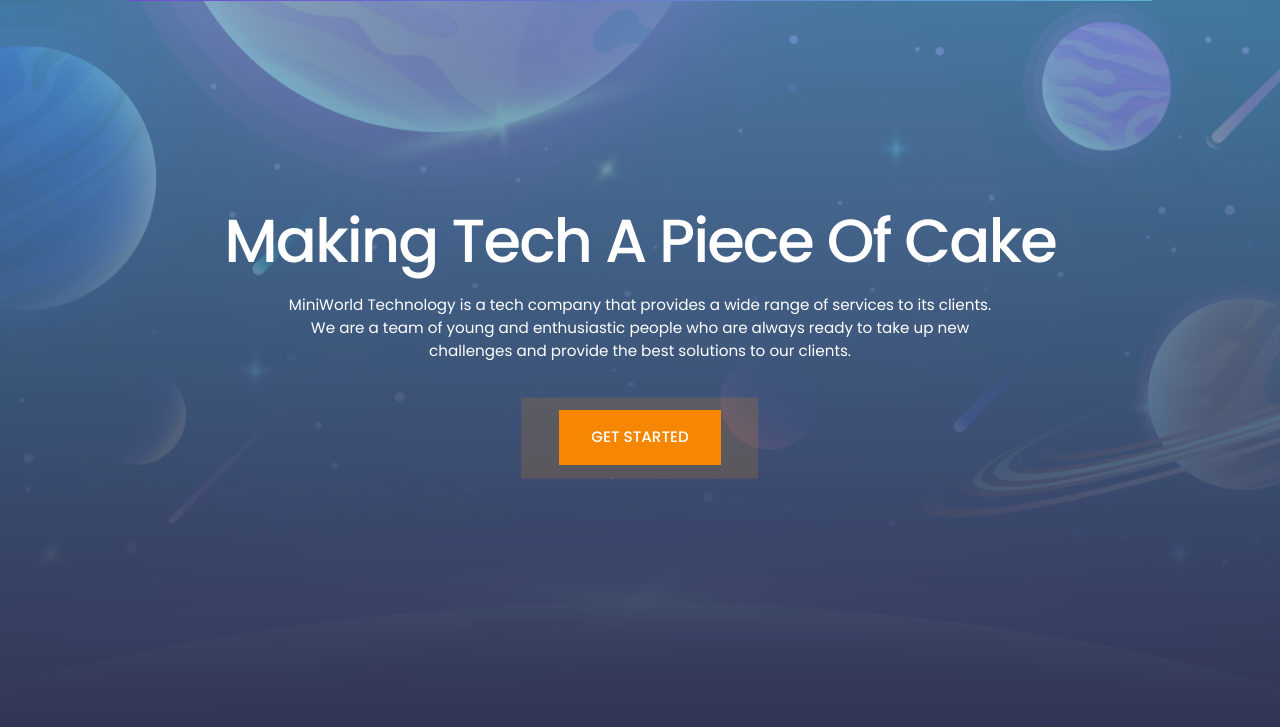
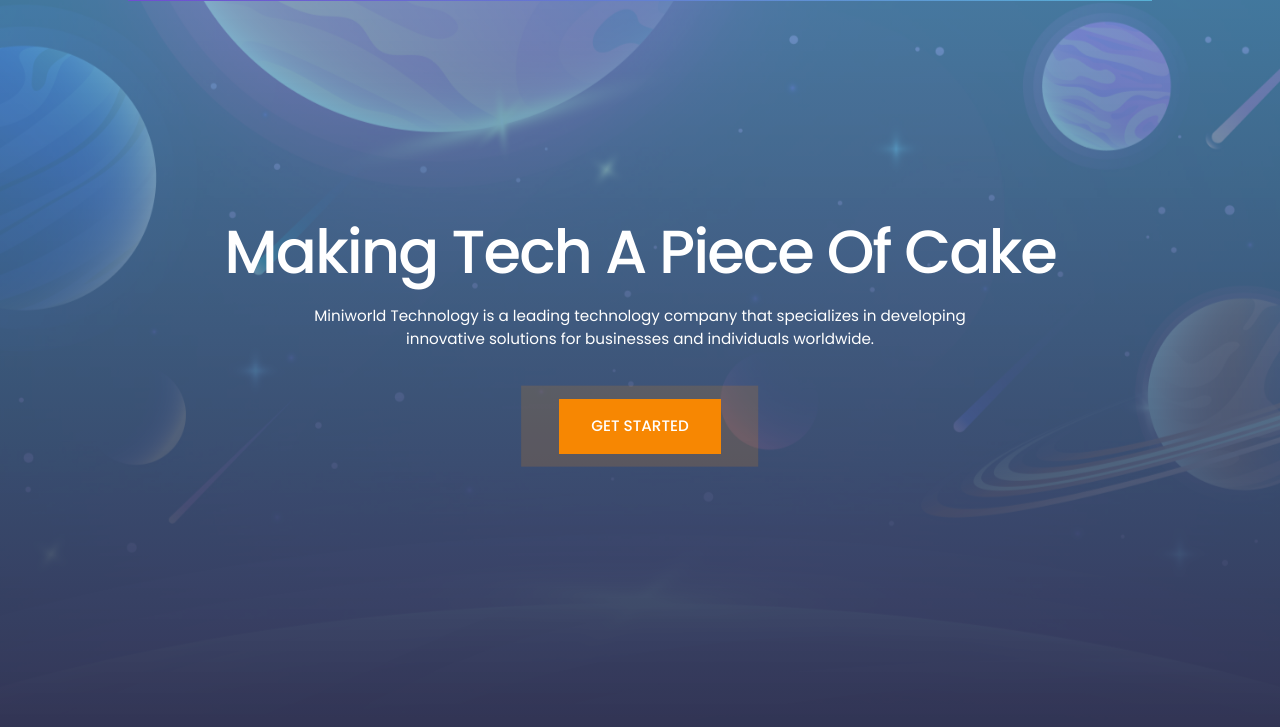
Before and after one commit to MINIWORLdTECH/MINIWORLdTECH, a plain HTML site: page index.html in a window 1280 px wide. Shown: the part 70-797 px from the top of the page. Drawn offline with Linux system fonts and the light colour scheme.

Commit message:
index.html

```diff
--- a/index.html
+++ b/index.html
@@ -73,9 +73,8 @@
                     <span>Cake</span>
                 </h1>
                 <!-- <h1>Making Tech a piece of cake.</h1> -->
-                <p>MiniWorld Technology is a tech company that provides a wide range of services to its clients. We are
-                    a team of young and enthusiastic people who are always ready to take up new challenges and provide
-                    the best solutions to our clients.</p>
+                <p>Miniworld Technology is a leading technology company that specializes in developing
+                    innovative solutions for businesses and individuals worldwide.</p>
                 <a href="#courses" class="hero_cta">Get Started</a>
             </div>
         </section>
```
